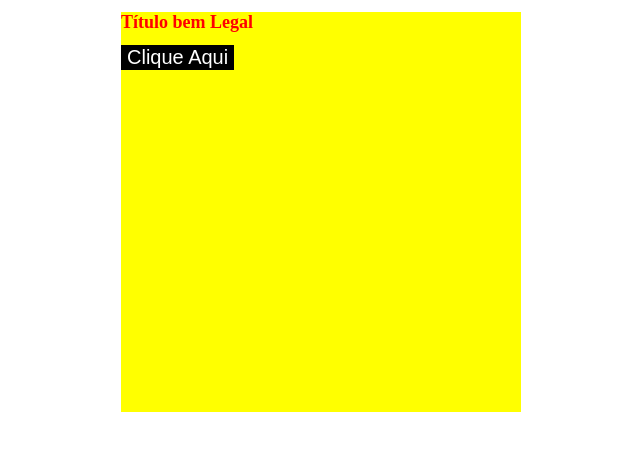
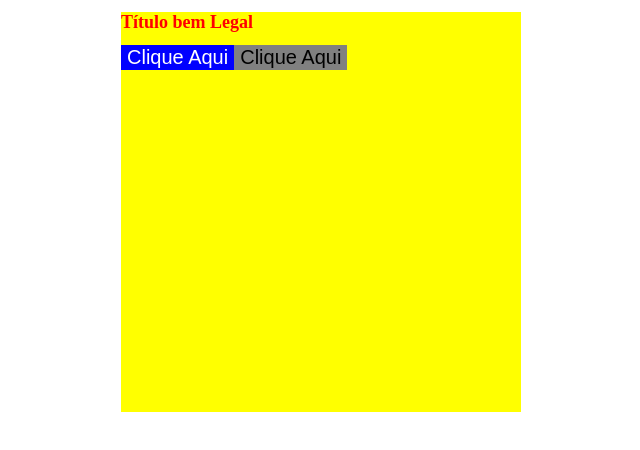
Before and after one commit to gustavoalvesdev/curso-reactjs-b7web, a React (Create React App) app in the folder react1/: page / in a window 1280 px wide. Shown: the top 450 px of the page, without its empty margins (319-959 px from the left). Built offline with nearby package versions, Linux system fonts and the light colour scheme; the HTML template or start-up script is replaced by a standard one.

Commit message:
modulo 2 - aula 7 - estilizacao com StyledComponents (2/3)

```diff
--- a/react1/src/App.js
+++ b/react1/src/App.js
@@ -13,10 +13,12 @@ const Title = styled.h1 `
   font-size: 18px;
 `;
 
+// background-color: ${props => props.backgroundColor || 'blue'};
+
 const Botao = styled.button `
   font-size: 20px;
-  color: white;
-  background-color: black;
+  color: ${props => props.active ? 'white' : 'black'};
+  background-color: ${props => props.active ? 'blue' : 'gray'};
   border: 0;
   cursor: pointer;
 `;
@@ -26,7 +28,8 @@ function App() {
   return (
     <Site>
       <Title>Título bem Legal</Title>
-      <Botao>Clique Aqui</Botao>
+      <Botao active={true} backgroundColor="black">Clique Aqui</Botao>
+      <Botao active={false} backgroundColor="red">Clique Aqui</Botao>
     </Site>
   );
 }
```
